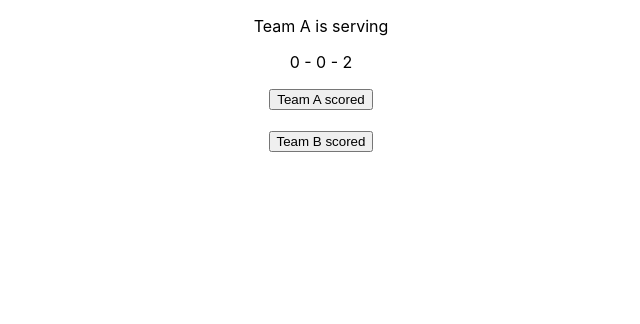
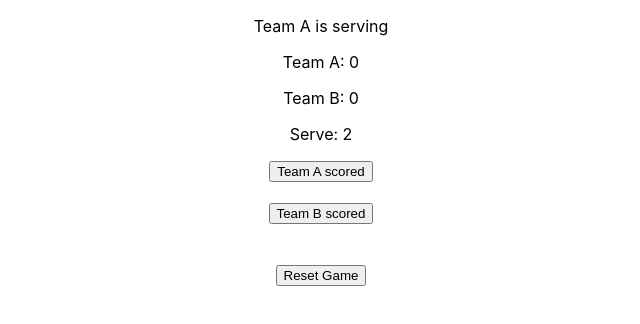
Before and after one commit to doey77/pickleball-scorer, a React (Create React App) app: page / in a window 1280 px wide. Shown: the top 324 px of the page, without its empty margins (319-959 px from the left). Built offline with nearby package versions, Linux system fonts and the light colour scheme.

Commit message:
add reset, start adjusting scoreboard

```diff
--- a/src/components/Pickleball.tsx
+++ b/src/components/Pickleball.tsx
@@ -3,17 +3,13 @@ import Scoreboard from './Scoreboard';
 import { IGame } from '../interfaces/IGame';
 import Winner from './Winner';
 import ScoreButton from './ScoreButton';
+import initialGame from '../util/initialGame';
 
 /**
  * Master pickleball component, holding state of the app
  */
 export default function PickleBall() {
-    const [game, setGame] = useState<IGame>({
-        scoreA: 0,
-        scoreB: 0,
-        lastServe: true,
-        servingA: true
-      });
+      const [game, setGame] = useState<IGame>(initialGame);
 
       const [winner, setWinner] = useState('');
 
@@ -64,9 +60,30 @@ export default function PickleBall() {
         }
       }
 
+      const resetGame = (confirmDialog:boolean) => {
+        let confirmed = false;
+        if (confirmDialog) {
+            if (window.confirm('Are you sure you want to reset?')) {
+                confirmed = true;
+            }
+        } else {
+            confirmed = true;
+        }
+
+        if (confirmed) {
+            setGame({...initialGame});
+            setWinner('');
+        }
+      }
+
 
       if (winner) {
-          return (<Winner winner={winner}/>)
+          return (
+              <>
+          <Winner winner={winner}/>
+          <button onClick={() => resetGame(false)}>Reset Game</button>
+          </>
+          )
       }
 
       return (
@@ -75,6 +92,8 @@ export default function PickleBall() {
           <ScoreButton score={score} teamA={true} />
           <br /> <br />
           <ScoreButton score={score} teamA={false} />
+          <br /> <br /> <br />
+          <button onClick={() => resetGame(true)}>Reset Game</button>
         </>
       );
 }
--- a/src/components/Scoreboard.tsx
+++ b/src/components/Scoreboard.tsx
@@ -1,5 +1,5 @@
-import { useState } from "react";
 import { IGame } from "../interfaces/IGame";
+import ScoreboardTeamScore from "./ScoreboardTeamScore";
 
 type ScoreboardProps = {
     game: IGame
@@ -9,11 +9,11 @@ export default function Scoreboard(props: ScoreboardProps) {
 
     const game = props.game;
 
+    let serveLife = 1;
+    if (game.lastServe)
+        serveLife = 2;
+
     const renderScore = () => {
-        let serveLife = 1;
-        if (game.lastServe)
-            serveLife = 2;
-
         if (game.servingA)
             return `${game.scoreA} - ${game.scoreB} - ${serveLife}`;
         return `${game.scoreB} - ${game.scoreA} - ${serveLife}`;
@@ -28,7 +28,9 @@ export default function Scoreboard(props: ScoreboardProps) {
     return (
         <>
           <p>{whosServing()}</p>
-          <p>{renderScore()}</p>
+          <ScoreboardTeamScore score={game.scoreA} teamName={"Team A"} />
+          <ScoreboardTeamScore score={game.scoreB} teamName={"Team B"} />
+          <p>Serve: {serveLife}</p>
         </>
     )
 }
--- /dev/null
+++ b/src/components/ScoreboardTeamScore.tsx
@@ -0,0 +1,13 @@
+type ScoreboardTeamScoreProps = {
+    score: number,
+    teamName: string,
+}
+
+export default function ScoreboardTeamScore(props:ScoreboardTeamScoreProps) {
+
+    return (
+        <>
+        <p>{props.teamName}: {props.score}</p>
+        </>
+    )
+}
--- /dev/null
+++ b/src/util/initialGame.ts
@@ -0,0 +1,10 @@
+import { IGame } from "../interfaces/IGame"
+
+const initialGame: IGame = {
+    scoreA: 0,
+    scoreB: 0,
+    lastServe: true,
+    servingA: true
+}
+
+export default initialGame;
```
